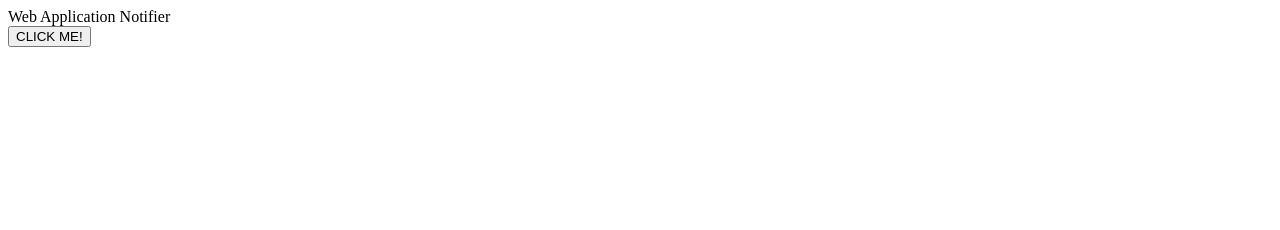
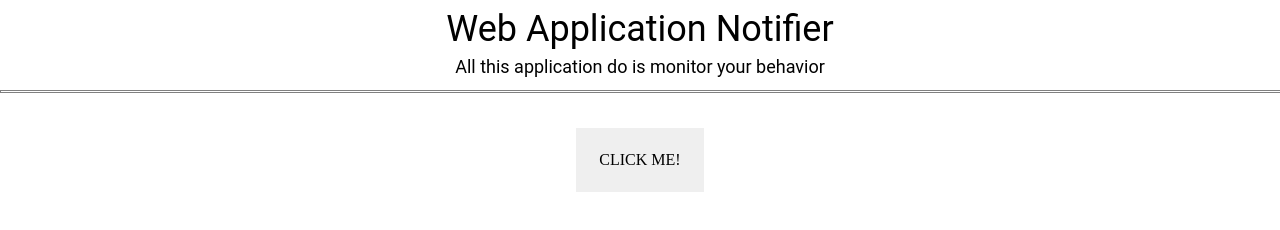
Before and after one commit to eapesa/web_notifier, a website: page assets/index.html in a window 1280 px wide. Drawn offline with nearby package versions, Linux system fonts and the light colour scheme; files that its build step writes are made by us from their sources; no server answers; a web font is replaced by a local one.

Commit message:
Added basic style for header and body and added handler for backend notifs

```diff
--- a/assets/index.html
+++ b/assets/index.html
@@ -1,6 +1,7 @@
 <!DOCTYPE html>
 <html>
 <head>
+  <link rel="stylesheet" type="text/css" href="assets/styles/style.css" />
 </head>
 <script src = "/socket.io/socket.io.js"></script>
 <script src="assets/js/jquery.js"></script>
@@ -10,8 +11,7 @@
   socket.on("connect", () => {
     socketId = socket.id;
     setInterval(() => {
-      console.log("Keep Alive");
-      socket.emit("keepalive", socketId)
+      socket.emit("keepalive", "idle");
     }, 1000);
   });
 
@@ -21,20 +21,39 @@
   });
 
   socket.on("alert", (data) => {
-    console.log(data);
-    $(".message").text("You seem to be inactive.. Are you encountering any problems?");
+    let popUpMessage;
+    if (data === "idle") {
+      popUpMessage = "You seem to be inactive.. Are you encountering any problems with the app?";
+    } else if (data === "press") {
+      popUpMessage = "Having fun pressing the button? :)";
+    } else {
+      popUpMessage = "";
+    }
+
+    $(".popup-message").text("You seem to be inactive.. Are you encountering any problems?");
     setTimeout(() => {
-      $(".message").text("");
+      $(".popup-message").text("");
     }, 2000);
+  });
+
+  $(document).ready(() => {
+    $(".btn-action").on("click", () => {
+      console.log("BUTTON IS PRESSED!");
+      socket.emit("event", "press");
+    });
   });
 </script>
 <body>
   <div class="header">
     <div class="header-title">Web Application Notifier</div>
+    <div class="header-desc">All this application do is monitor your behavior</div>
+    <div class="header-div"></div>
   </div>
   <div class="body">
-    <div class="message"></div>
     <button class="btn-action">CLICK ME!</button>
+  </div>
+  <div class="popup">
+    <div class="popup-message"></div>
   </div>
 </body>
 </html>
--- /dev/null
+++ b/assets/styles/style.css
@@ -0,0 +1,73 @@
+@import url('https://fonts.googleapis.com/css?family=Fenix');
+@import url('https://fonts.googleapis.com/css?family=Open+Sans');
+@import url('https://fonts.googleapis.com/css?family=Lato');
+
+html {
+  -ms-text-size-adjust: 100%;
+  -webkit-text-size-adjust: 100%;
+  font-family: 'Roboto', helvetica neue, sans-serif;
+  font-family: 'Fenix', serif;
+  font-family: 'Open Sans', sans-serif;
+  font-family: 'Lato', sans-serif;
+  white-space-collapse: discard;
+}
+
+body {
+  height: 100%;
+  width: 100%;
+  margin-left: auto;
+  margin-right: auto;
+  font-family: 'Roboto';
+}
+
+.header {
+  height: 120px;
+  width: 100%;
+}
+
+.header-title {
+  height: 36px;
+  width: 100%;
+  text-align: center;
+  font-size: 36px;
+  letter-spacing: 2;
+}
+
+.header-desc {
+  height: 18px;
+  width: 100%;
+  text-align: center;
+  font-size: 18px;
+  line-height: 18px;
+  margin-top: 14px;
+}
+
+.header-div {
+  height: 1px;
+  width: 100%;
+  margin-top: 14px;
+  border: 1px solid gray;
+}
+
+.body {
+  height: 120px;
+  width: 100%;
+  text-align: center;
+}
+
+button {
+  padding: 0;
+  border: 0;
+  font-size: 16px;
+  font-family: 'Fenix';
+}
+
+button:hover {
+  background-color: #d3d3d3;
+  font-weight: bold;
+}
+
+.btn-action {
+  height: 64px;
+  width: 128px;
+}
```
